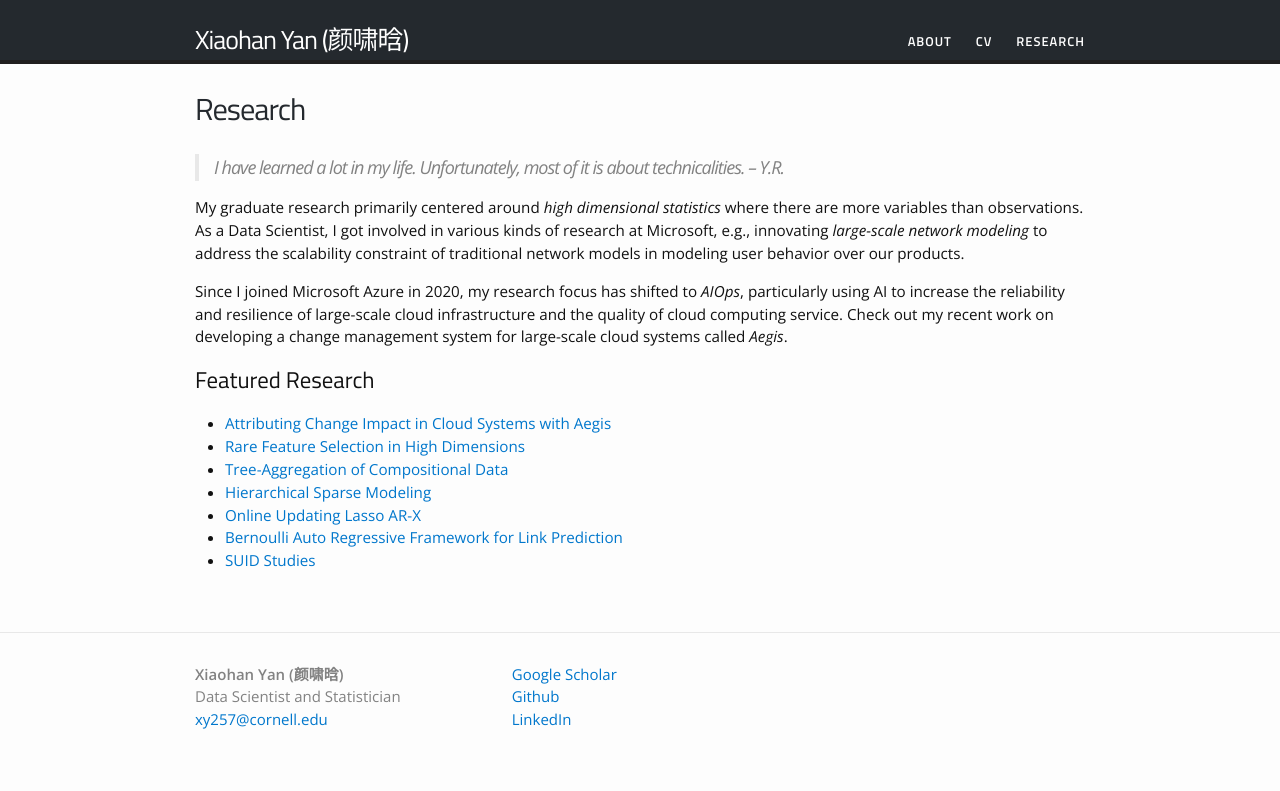
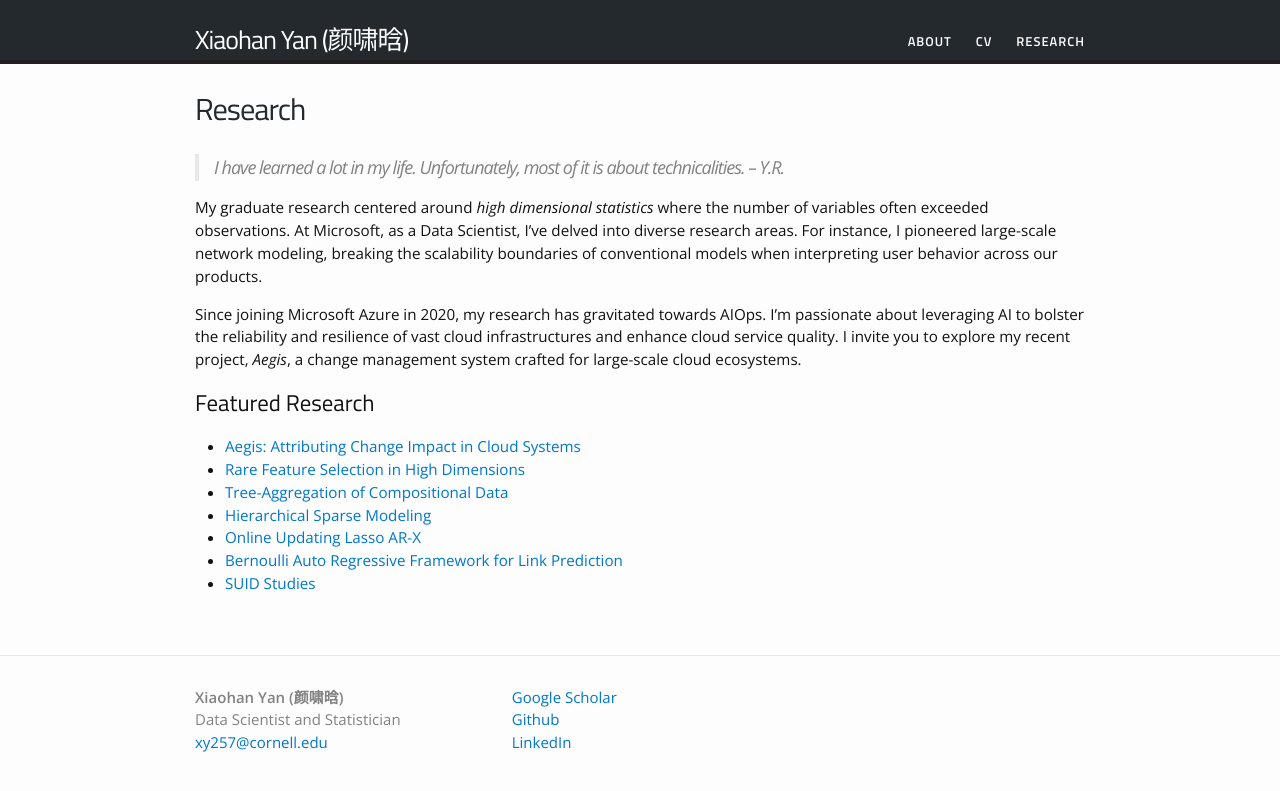
Before and after one commit to yanxht/yanxht.github.io, a Jekyll site: the page built from research.md, in a window 1280 px wide. Shown: the top 791 px of the page. Built offline with Jekyll 4.4.1, drawn with Linux system fonts in a browser that asks for light colours.

Commit message:
Update page content

```diff
--- a/index.html
+++ b/index.html
@@ -5,7 +5,7 @@ layout: default
 <div class="home">
 
 <h1>Welcome</h1>
-<p>This is my personal website where you can find information on my current professional and research development. I am working as a Senior Data Scientist building analytics tools for large-scale cloud infrastructure at <i>Azure</i>. I earned my PhD in Statistics from Cornell University in 2018. My graduate research centered on using convex optimization to solve structured feature selection problems in high dimensions. My highlighted research at Microsoft includes developing <a href="https://yanxht.github.io/research/aegis/"><em>Aegis</em></a>, an end-to-end analytical service for attributing control plane change impact across computing layers and service components in large-scale cloud systems.</p>
+<p>Welcome to my personal website, a space where I share updates on my professional journey and research endeavors. Currently, I am working as a Senior Data Scientist building analytics tools for large-scale cloud infrastructure at <i>Microsoft Azure</i>. Before that I earned my PhD in Statistics from Cornell University in 2018. My graduate research centered on using convex optimization to solve structured feature selection problems in high-dimensional spaces. My highlighted project at Azure is the development of <a href="https://yanxht.github.io/research/aegis/"><em>Aegis</em></a>, an end-to-end analytical service for attributing control plane change impact across computing layers and service components in large-scale cloud systems.</p>
 
 <h2> Education </h2>
 <ul>
--- a/research.md
+++ b/research.md
@@ -9,12 +9,12 @@ permalink: /research/
 > I have learned a lot in my life. Unfortunately, most of it is about technicalities.
 > -- <cite>Y.R.</cite>
 
-My graduate research primarily centered around *high dimensional statistics* where there are more variables than observations. As a Data Scientist, I got involved in various kinds of research at Microsoft, e.g., innovating *large-scale network modeling* to address the scalability constraint of traditional network models in modeling user behavior over our products.
+My graduate research centered around *high dimensional statistics* where the number of variables often exceeded observations. At Microsoft, as a Data Scientist, I've delved into diverse research areas. For instance, I pioneered large-scale network modeling, breaking the scalability boundaries of conventional models when interpreting user behavior across our products.
 
-Since I joined Microsoft Azure in 2020, my research focus has shifted to *AIOps*, particularly using AI to increase the reliability and resilience of large-scale cloud infrastructure and the quality of cloud computing service. Check out my recent work on developing a change management system for large-scale cloud systems called *Aegis*.
+Since joining Microsoft Azure in 2020, my research has gravitated towards AIOps. I'm passionate about leveraging AI to bolster the reliability and resilience of vast cloud infrastructures and enhance cloud service quality. I invite you to explore my recent project, *Aegis*, a change management system crafted for large-scale cloud ecosystems.
 
 ## Featured Research
-- [Attributing Change Impact in Cloud Systems with Aegis](https://yanxht.github.io/research/aegis/)
+- [Aegis: Attributing Change Impact in Cloud Systems](https://yanxht.github.io/research/aegis/)
 - [Rare Feature Selection in High Dimensions](https://yanxht.github.io/research/rare/)
 - [Tree-Aggregation of Compositional Data](https://yanxht.github.io/research/trac/)
 - [Hierarchical Sparse Modeling](https://yanxht.github.io/research/hsm/)
```
Also changed, not shown: about.md (+5 -5 lines).
